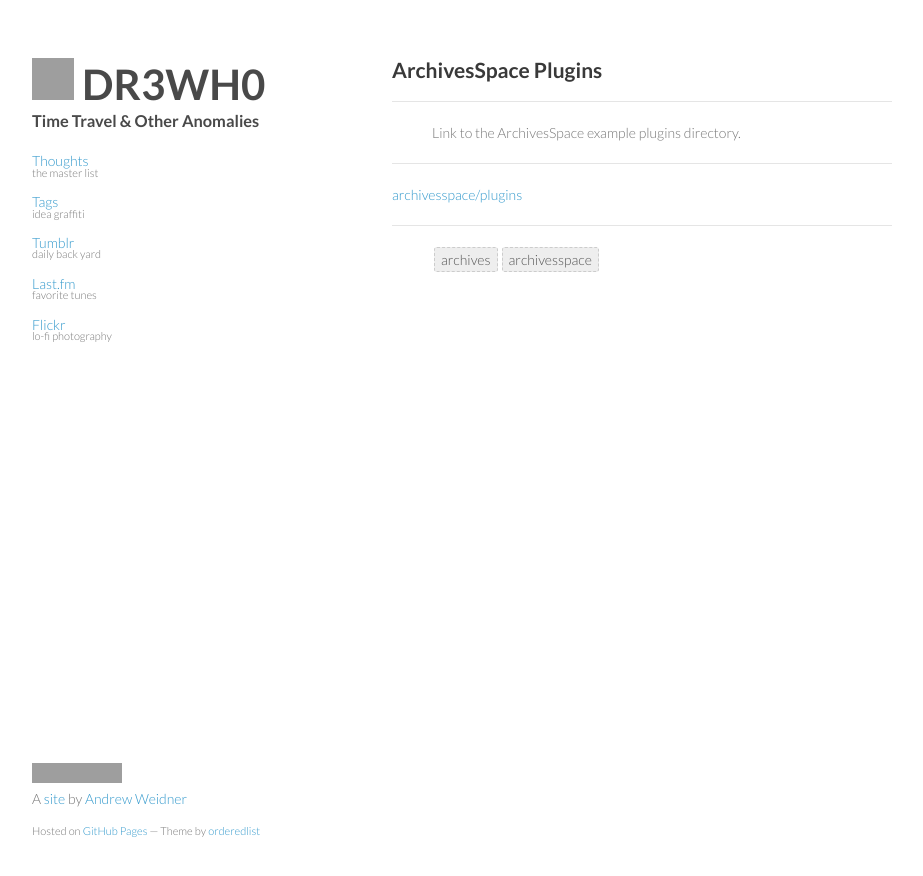
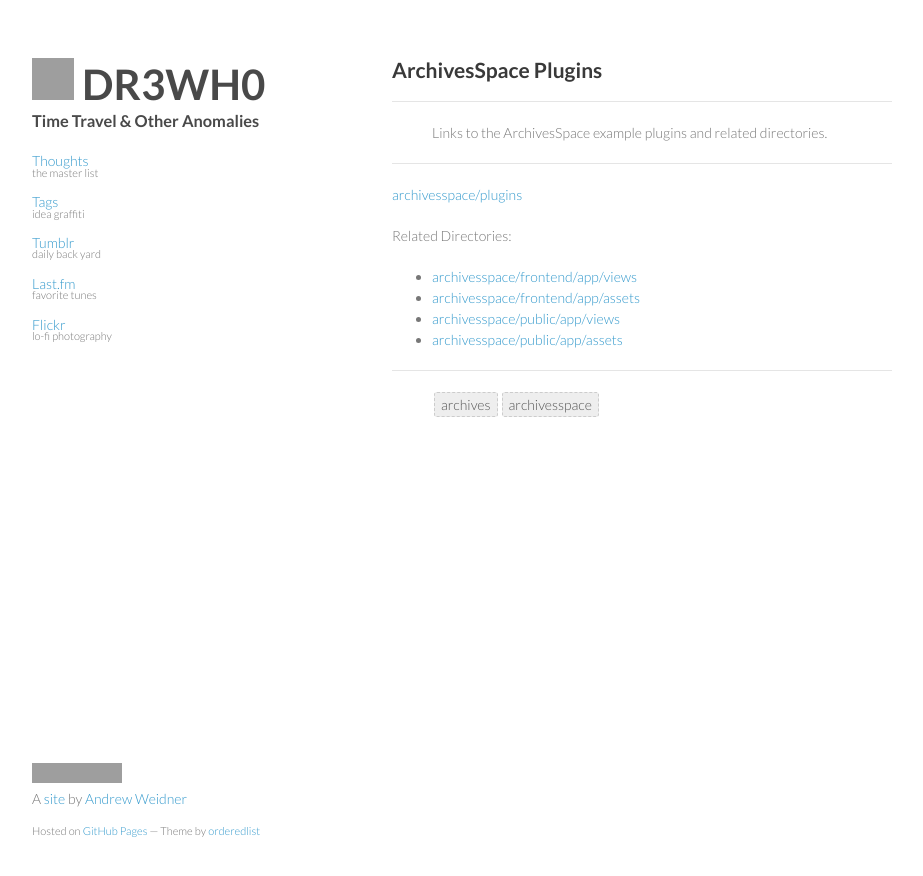
Before and after one commit to DR3WH0/DR3WH0.github.io, a Jekyll site: the page built from _posts/2013-07-30-archivesspace-plugins.md, in a window 1280 px wide. Shown: the top 876 px of the page, without its empty margins (178-1101 px from the left). Built offline with Jekyll 4.4.1, drawn with Linux system fonts in a browser that asks for light colours; Markdown is read by kramdown in place of the engine named in the settings; comment, search, counter and statistics services are not loaded; grey boxes are pictures that could not be loaded.

Commit message:
Updated 2013-07-30-archivesspace-plugins.md

```diff
--- a/_posts/2013-07-30-archivesspace-plugins.md
+++ b/_posts/2013-07-30-archivesspace-plugins.md
@@ -4,7 +4,14 @@ layout: post
 published: true
 title: ArchivesSpace Plugins
 tags: archives archivesspace
-description: Link to the ArchivesSpace example plugins directory.
+description: Links to the ArchivesSpace example plugins and related directories.
 ---
 
 [archivesspace/plugins](https://github.com/archivesspace/archivesspace/tree/master/plugins)
+
+
+Related Directories:
+- [archivesspace/frontend/app/views](https://github.com/archivesspace/archivesspace/tree/master/frontend/app/views)
+- [archivesspace/frontend/app/assets](https://github.com/archivesspace/archivesspace/tree/master/frontend/app/assets)
+- [archivesspace/public/app/views](https://github.com/archivesspace/archivesspace/tree/master/public/app/views)
+- [archivesspace/public/app/assets](https://github.com/archivesspace/archivesspace/tree/master/public/app/assets)
```
